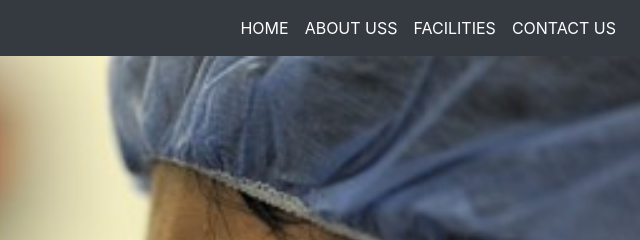
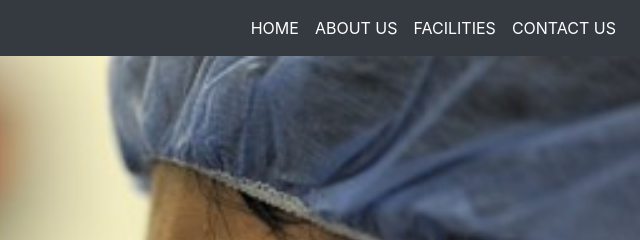
Before and after one commit to Chaplin1989/jainwebsite, a plain HTML site: page index.html in a window 1280 px wide. Shown: the top 240 px of the page, 640-1280 px from the left. Drawn offline with nearby package versions, Linux system fonts and the light colour scheme.

Commit message:
corrected successfully

```diff
--- a/index.html
+++ b/index.html
@@ -22,7 +22,7 @@
 							<a class="nav-link text-white" href="#">HOME</a>
 						</li>
 						<li class="nav-item dropdown">
-							<a class="nav-link  text-white" href="#" id="navbardrop">ABOUT USS</a>
+							<a class="nav-link  text-white" href="#" id="navbardrop">ABOUT US</a>
 
 						</li>
 						<li class="nav-item dropdown">
```
